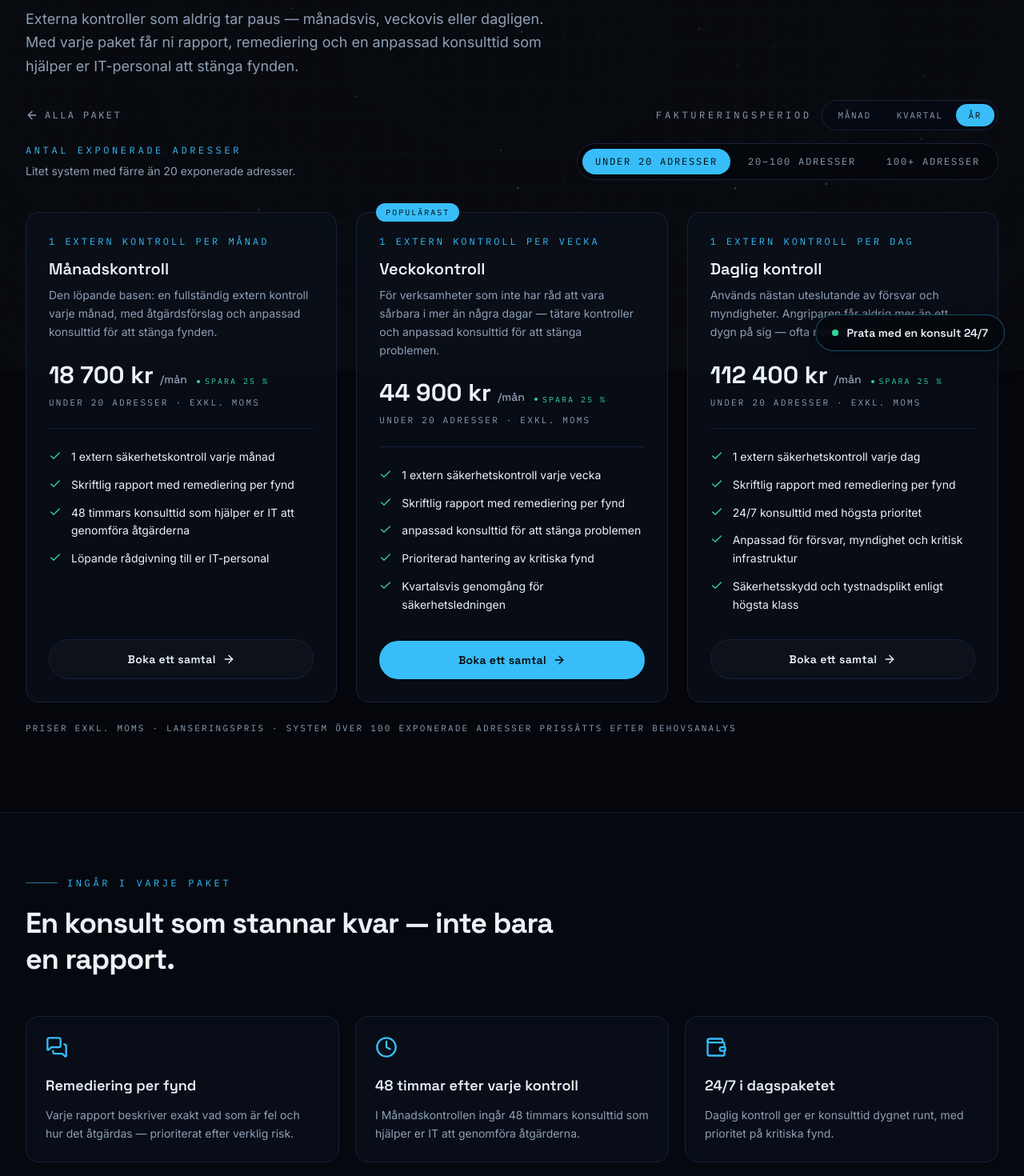
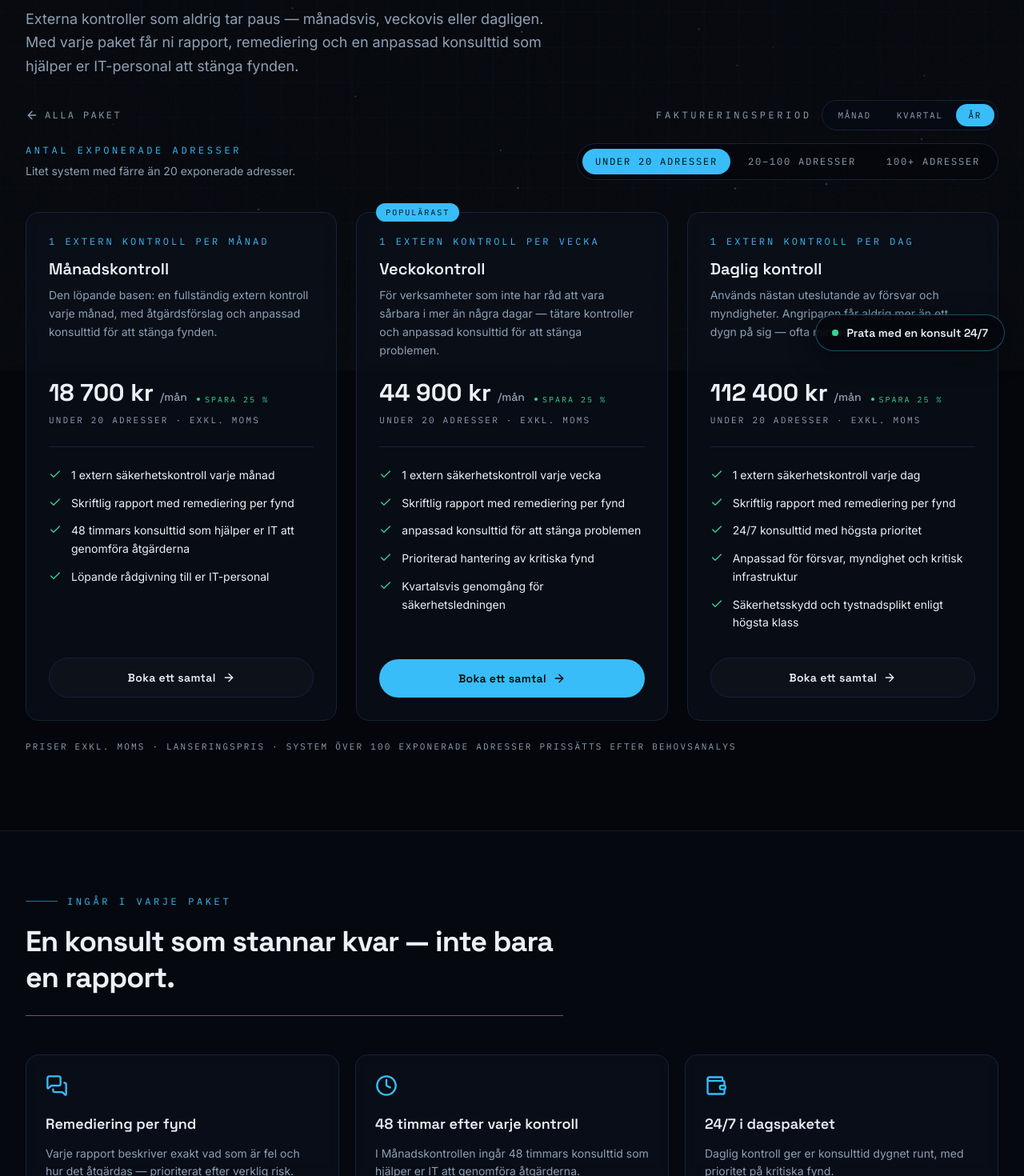
Before and after one commit to Mimirsdefence/entropicdefence.com, a React (Vite) app: page /checkout/extern in a window 1280 px wide. Shown: the part 337-1807 px from the top of the page at 80% size. Built offline with nearby package versions, Linux system fonts and the light colour scheme.

Commit message:
CheckoutExtern: beskrivningen låst till 4 rader (korten linjerar), understrykning under konsult-rubriken

```diff
--- a/src/pages/CheckoutExtern.tsx
+++ b/src/pages/CheckoutExtern.tsx
@@ -166,7 +166,9 @@ export default function CheckoutExtern() {
                     {plan.cadence}
                   </p>
                   <h2 className="mt-3 font-display text-xl font-semibold">{plan.name}</h2>
-                  <p className="mt-2 text-sm leading-relaxed text-fog">{plan.description}</p>
+                  <p className="mt-2 line-clamp-4 min-h-[91px] text-sm leading-relaxed text-fog">
+                    {plan.description}
+                  </p>
 
                   {/* Pris + kort rabattmärkning på samma rad */}
                   <div className="mt-6 flex flex-wrap items-baseline gap-x-3 gap-y-1">
@@ -225,7 +227,7 @@ export default function CheckoutExtern() {
               <span className="h-px w-10 bg-signal/60" aria-hidden="true" />
               {t.checkoutExtern.consult.eyebrow}
             </p>
-            <h2 className="max-w-2xl font-display text-3xl font-bold leading-tight tracking-tight sm:text-4xl">
+            <h2 className="max-w-2xl border-b border-signal/60 pb-6 font-display text-3xl font-bold leading-tight tracking-tight sm:text-4xl">
               {t.checkoutExtern.consult.title}
             </h2>
           </Reveal>
```
